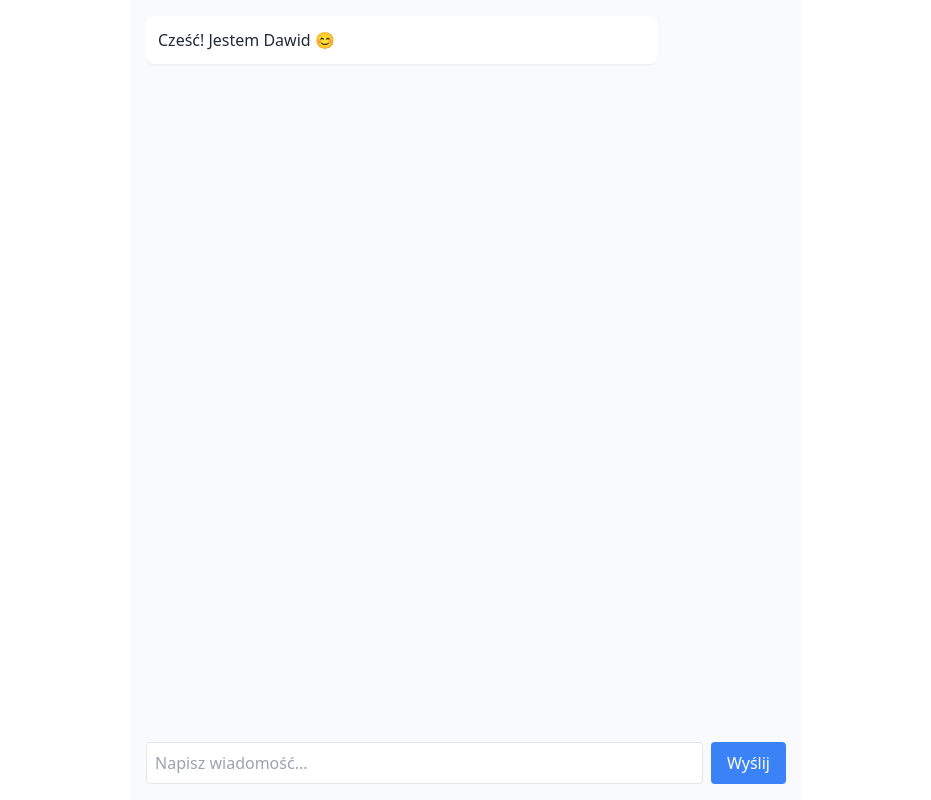
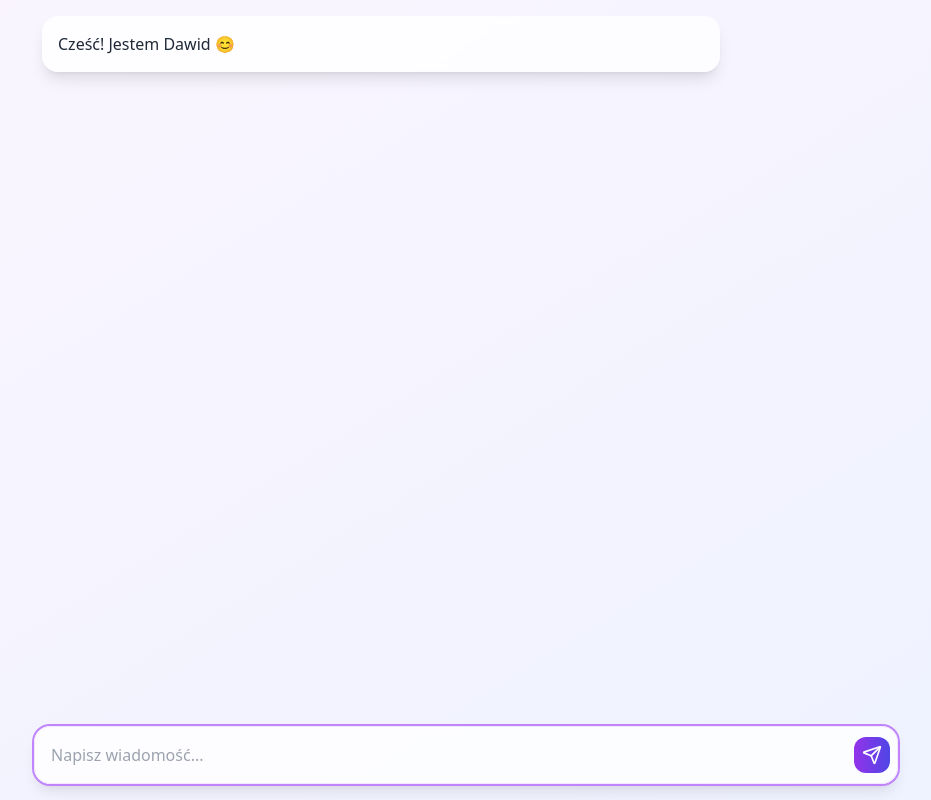
Before and after one commit to philornot/dawid-web, a React (Vite) app in the folder frontend/: page / in a window 1280 px wide. Shown: the whole page, without its empty margins (174-1105 px from the left). Built offline with nearby package versions, Linux system fonts and the light colour scheme; no server answers.

Commit message:
upiększenie UI

```diff
--- a/frontend/src/Chat.jsx
+++ b/frontend/src/Chat.jsx
@@ -1,4 +1,5 @@
 import React, { useState, useRef, useEffect } from 'react';
+import { Send, Loader2 } from 'lucide-react';
 
 const API_URL = import.meta.env.VITE_API_URL || 'http://localhost:5000';
 
@@ -12,6 +13,10 @@ const Chat = () => {
 
   const messagesEndRef = useRef(null);
   const inputRef = useRef(null);
+
+  useEffect(() => {
+    inputRef.current?.focus();
+  }, []);
 
   const scrollToBottom = () => {
     messagesEndRef.current?.scrollIntoView({ behavior: 'smooth' });
@@ -52,48 +57,75 @@ const Chat = () => {
   };
 
   return (
-    <div className="max-w-2xl mx-auto p-4 min-h-screen bg-gray-50 flex flex-col">
-      <div className="flex-1 overflow-y-auto space-y-4 mb-4">
+    <div className="min-h-screen bg-gradient-to-br from-purple-50 to-indigo-50">
+      <div className="max-w-4xl mx-auto p-4 h-screen flex flex-col">
+        <div className="relative flex-1 overflow-hidden">
+          <div className="absolute inset-0 overflow-y-auto space-y-4 pb-4 px-2">
             {messages.map((message, index) => (
               <div
                 key={index}
-            className={`p-3 rounded-lg ${
-              message.role === 'user'
-                ? 'bg-blue-500 text-white ml-auto'
-                : 'bg-white text-gray-800 shadow-sm'
-            } max-w-[80%] break-words`}
+                className={`
+                  p-4 rounded-2xl backdrop-blur-sm
+                  transition-all duration-300 ease-in-out
+                  ${message.role === 'user'
+                    ? 'ml-auto bg-gradient-to-r from-purple-600 to-indigo-600 text-white max-w-[80%] shadow-lg shadow-purple-200'
+                    : 'mr-auto bg-white/80 text-gray-800 max-w-[80%] shadow-lg'
+                  }
+                `}
               >
                 {message.content}
               </div>
             ))}
             {loading && (
-          <div className="bg-white text-gray-800 p-3 rounded-lg max-w-[80%] shadow-sm animate-pulse">
-            Dawid pisze...
+              <div className="mr-auto bg-white/80 p-4 rounded-2xl max-w-[80%] shadow-lg backdrop-blur-sm">
+                <div className="flex items-center gap-2">
+                  <Loader2 className="w-4 h-4 animate-spin text-purple-600" />
+                  <span className="text-gray-600">Dawid pisze...</span>
+                </div>
               </div>
             )}
             <div ref={messagesEndRef} />
           </div>
+        </div>
 
-      <form onSubmit={handleSubmit} className="mt-auto">
-        <div className="flex gap-2">
+        <form onSubmit={handleSubmit} className="mt-4 relative">
+          <div className="relative flex gap-2">
             <input
               ref={inputRef}
               type="text"
               value={input}
               onChange={(e) => setInput(e.target.value)}
               placeholder={isLearning ? "Naucz mnie odpowiedzi... (lub napisz 'skip')" : "Napisz wiadomość..."}
-            className="flex-1 p-2 border rounded focus:outline-none focus:ring-2 focus:ring-blue-500 bg-white"
+              className="
+                w-full p-4 pr-12
+                bg-white/80 backdrop-blur-sm
+                border border-purple-100
+                rounded-2xl shadow-lg
+                placeholder-gray-400
+                focus:outline-none focus:ring-2 focus:ring-purple-400
+                transition-all duration-200
+              "
               disabled={loading}
             />
             <button
               type="submit"
               disabled={loading}
-            className="px-4 py-2 bg-blue-500 text-white rounded hover:bg-blue-600 focus:outline-none focus:ring-2 focus:ring-blue-500 disabled:opacity-50"
+              className="
+                absolute right-2 top-1/2 -translate-y-1/2
+                p-2 rounded-xl
+                bg-gradient-to-r from-purple-600 to-indigo-600
+                text-white
+                hover:opacity-90
+                focus:outline-none focus:ring-2 focus:ring-purple-400
+                disabled:opacity-50
+                transition-all duration-200
+              "
             >
-            Wyślij
+              <Send className="w-5 h-5" />
             </button>
           </div>
         </form>
+      </div>
     </div>
   );
 };
```
Lines whose indentation alone changed are shown as unchanged.
